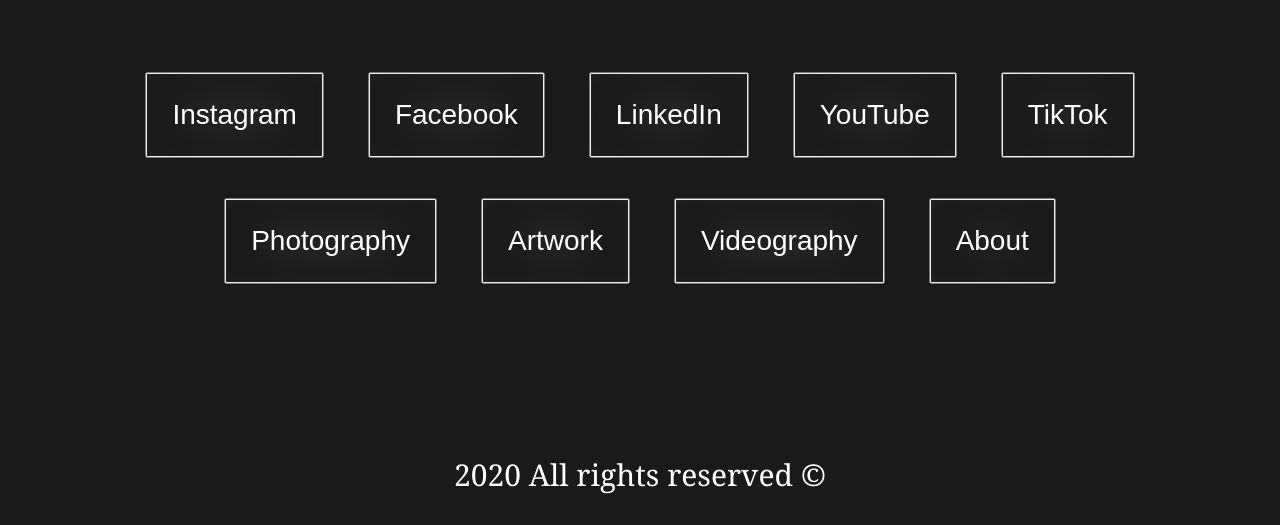
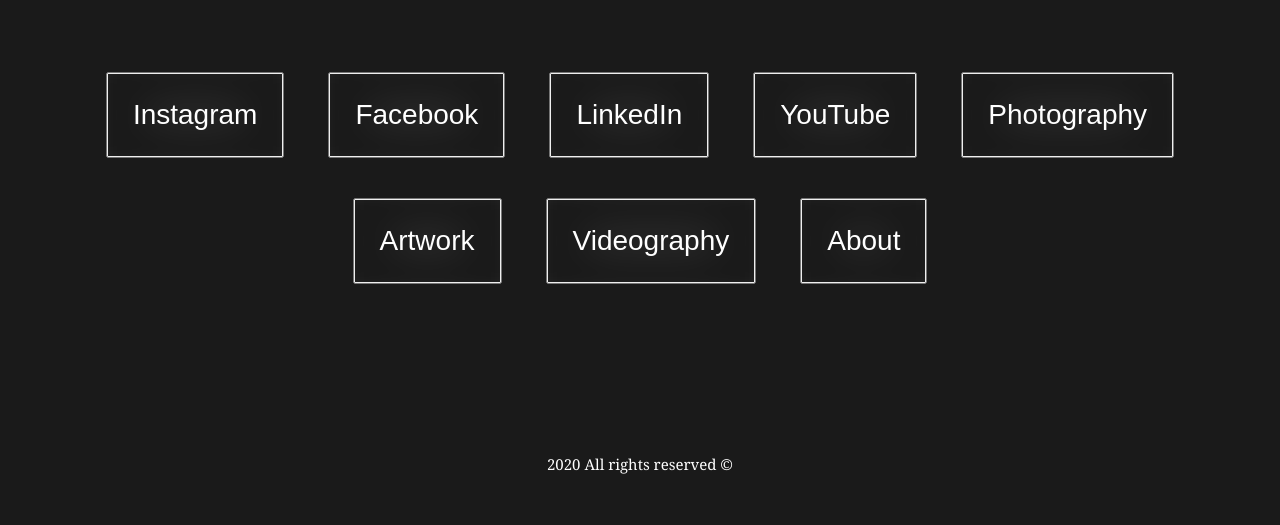
Before and after one commit to lkillam/lkillam.github.io, a plain HTML site: page index.html in a window 1280 px wide. Shown: the part 339-864 px from the top of the page. After the commit the page ends 828 px from the top, so only its background shows below. Drawn offline with Linux system fonts and the light colour scheme.

Commit message:
Tik  Tok removal
Took out tik tiok button and hopefully fixed the Quinn picture

```diff
--- a/index.html
+++ b/index.html
@@ -26,7 +26,7 @@
   <button class="button" onclick="window.location.href='https://www.facebook.com/VyberantMedia';">Facebook</button>
   <button class="button" onclick="window.location.href='https://www.linkedin.com/in/logan-killam-a947ba194/';">LinkedIn</button>
   <button class="button" onclick="window.location.href='https://www.youtube.com/channel/UC9D9Hl2YBtlGL_9Vo5zNdxg';">YouTube</button>
-  <button class="button" onclick="window.location.href='https://vm.tiktok.com/ZMeynteM7/';">TikTok</button>
+  <!-- <button class="button" onclick="window.location.href='https://vm.tiktok.com/ZMeynteM7/';">TikTok</button> -->
   <button class="button" onclick="window.location.href='photography.html';">Photography</button>
   <button class="button" onclick="window.location.href='artwork.html';">Artwork</button>
   <button class="button" onclick="window.location.href='videos.html';">Videography</button>
--- a/style.css
+++ b/style.css
@@ -30,7 +30,7 @@
 	text-align: center;
 	font-family: 'Georgia', serif;
 	color: white;
-	font-size: 30px;
+	font-size: 15px;
 	fallback: sans-serif;
 }
 
```
Also changed, not shown: photography.html (+1 -1 lines), 1 other file.
